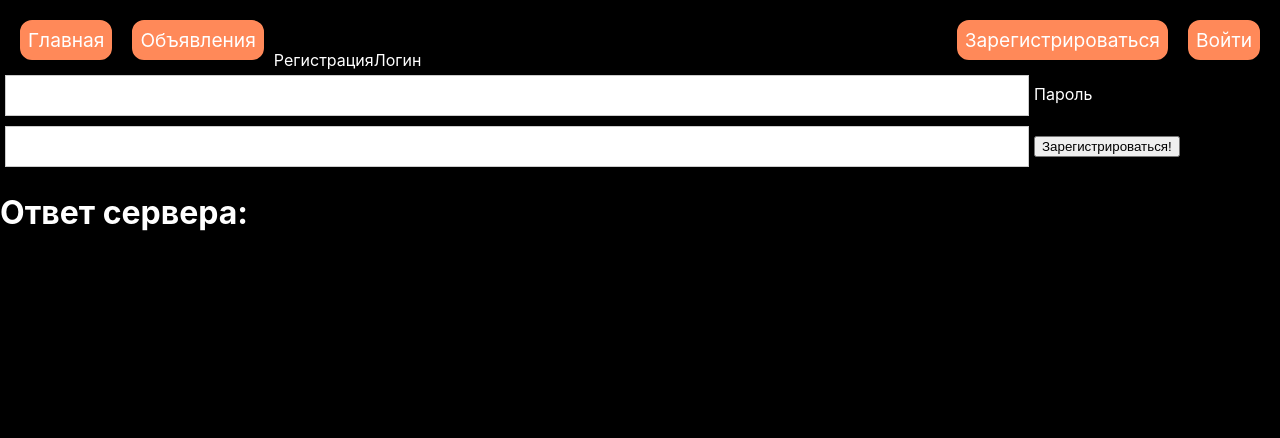
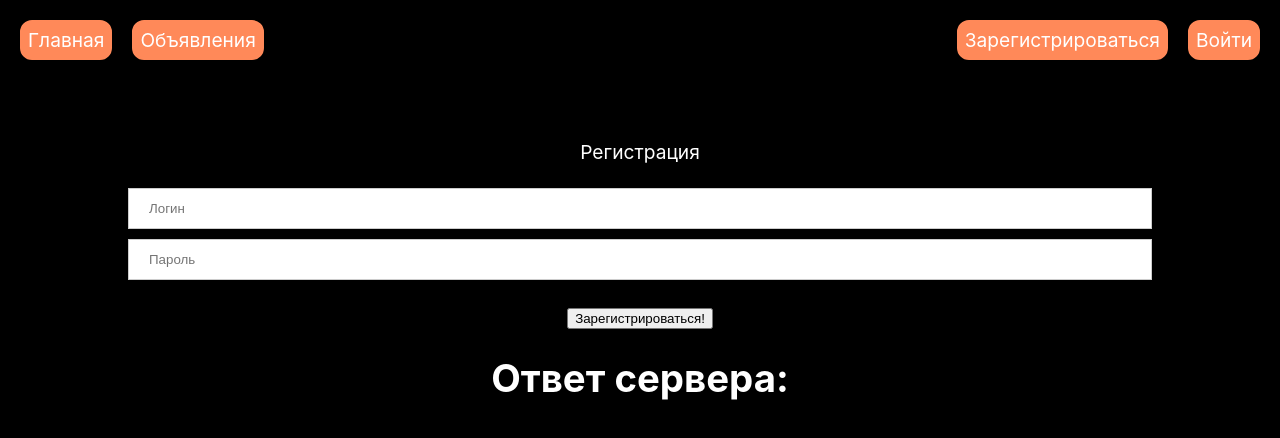
Before and after one commit to Nopennn/mai_houses, a React (Create React App) app: page /signup in a window 1280 px wide. Shown: the top 438 px of the page. Built offline with nearby package versions, Linux system fonts and the light colour scheme.

Commit message:
Token saved in cookies

```diff
--- a/package.json
+++ b/package.json
@@ -9,6 +9,7 @@
     "axios": "^1.6.8",
     "bootstrap": "^5.3.3",
     "git": "^0.1.5",
+    "js-cookie": "^3.0.5",
     "react": "^18.2.0",
     "react-bootstrap": "^2.10.1",
     "react-dom": "^18.2.0",
--- a/src/pages/Signin.js
+++ b/src/pages/Signin.js
@@ -1,5 +1,6 @@
 import React, {useState} from 'react';
 import axios from "axios";
+import Cookies from 'js-cookie';
 
 const Signin = () => {
     const [serverResponse, setServerResponse] = useState({})
@@ -13,13 +14,22 @@ const Signin = () => {
             .then(function (response) {
                 setServerResponse(response.data)
                 console.log(response)
+                Cookies.set("auth_token", response.data.auth_token, { expires: 7 })
+                if (response.data.auth_token == null) {
+                    console.log("Trouble")
+                } else {
+                    console.log("No trouble")
+                    console.log(response.data.auth_token)
+                }
+                let cook = Cookies.get("auth_token")
+                console.log(cook)
             })
             .catch(function (error) {
                 console.log(error);
             });
     }
     return (
-        <div>
+        <div className="signin">
             Вход
             <label htmlFor="login">Логин</label>
             <input type="text" value={login} id="login" onChange={event => setLogin(event.target.value)}/>
--- a/src/pages/Signup.js
+++ b/src/pages/Signup.js
@@ -1,5 +1,6 @@
 import React, {useState} from 'react';
 import axios from "axios";
+import '../App.css';
 
 const Signup = () => {
     const [serverResponse, setServerResponse] = useState({})
@@ -81,17 +82,23 @@ const Signup = () => {
     }
 
     return (
-        <div>
-            Регистрация
-            <label htmlFor="login">Логин</label>
-            <input type="text" value={login} id="login" onChange={event => setLogin(event.target.value)}/>
-            <label htmlFor="password">Пароль</label>
-            <input type="password" value={password} id="password"
+        <div className="signup">
+            <p>
+                Регистрация
+            </p>
+
+            {/*<label htmlFor="login">Логин</label>*/}
+            <input type="text" value={login} id="login" placeholder="Логин" onChange={event => setLogin(event.target.value)}/>
+            {/*<label htmlFor="password">Пароль</label>*/}
+            <input type="password" value={password} id="password" placeholder="Пароль"
                    onChange={event => setPassword(event.target.value)}/>
-            <button
-                onClick={() => postSignUpData(login, password, name, surname, email, phone, age, gender, about, wanted)}>
-                Зарегистрироваться!
-            </button>
+            <p>
+                <button
+                    onClick={() => postSignUpData(login, password, name, surname, email, phone, age, gender, about, wanted)}>
+                    Зарегистрироваться!
+                </button>
+            </p>
+
 
             <h1>Ответ сервера: {serverResponse.message}</h1>
         </div>
```
Also changed, not shown: 1 other file (tests, documents, lock files or other folders).
